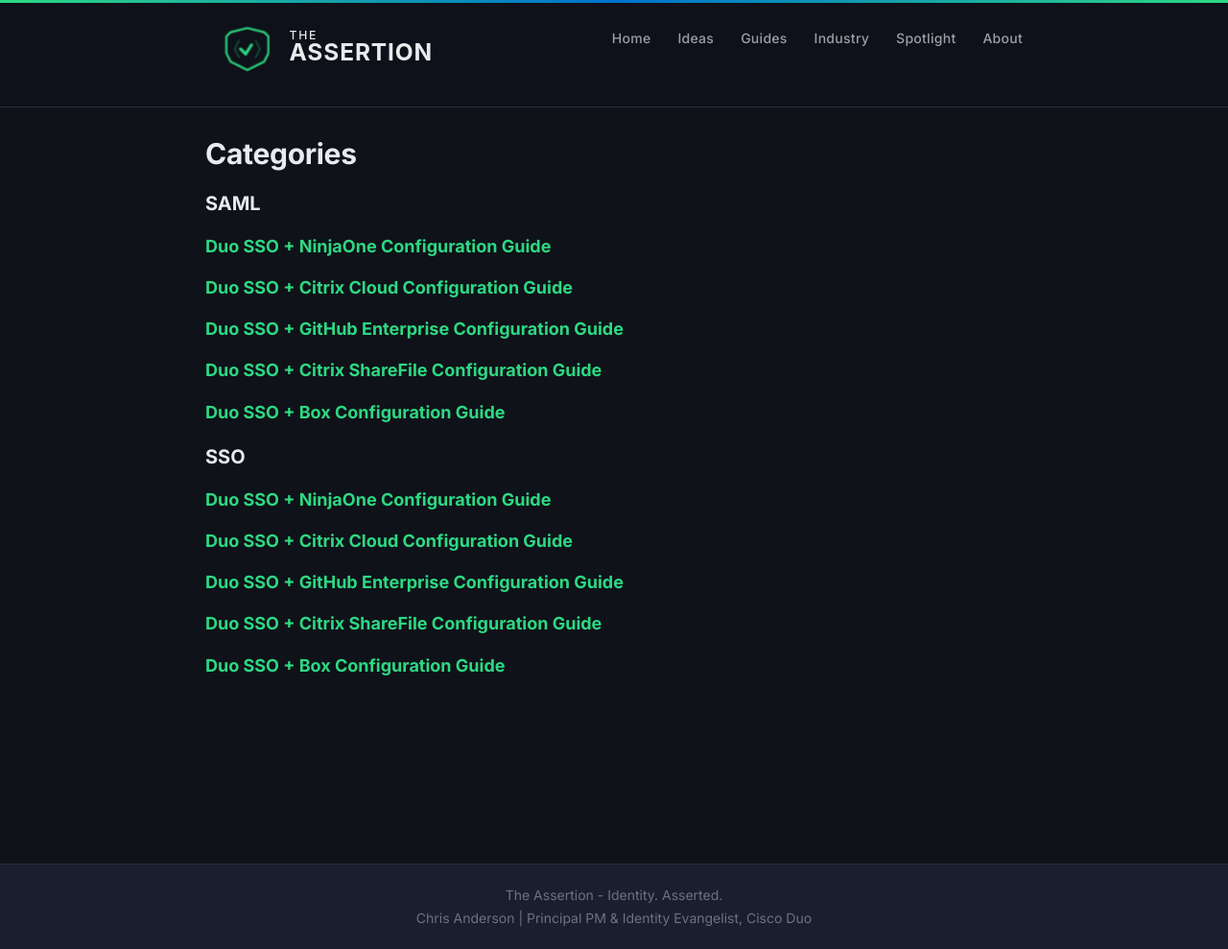
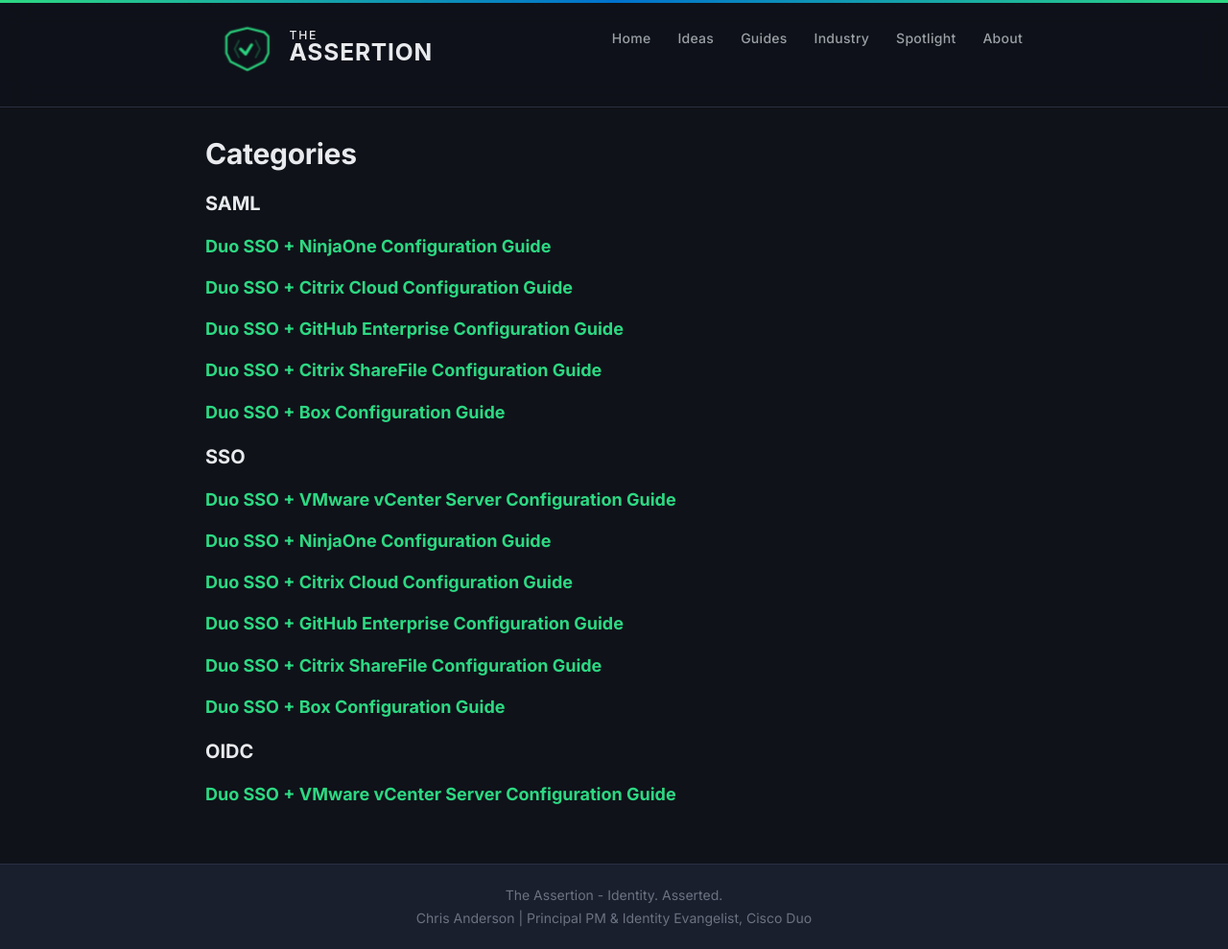
Before and after one commit to christophe81/christophe81.github.io, a Jekyll site: the page built from _pages/categories.md, in a window 1280 px wide and 989 px high. Shown: the whole window at 96% size. Built offline with Jekyll 4.4.1, drawn with Linux system fonts in a browser that asks for light colours; part of the change alters nothing that is shown.

Commit message:
Add Duo SSO + VMware vCenter OIDC integration guide
New guide covering Duo SSO OAuth 2.1/OIDC configuration for vCenter
Server identity federation, plus new OIDC Integrations section on
the Guides page.

Co-Authored-By: Claude Opus 4.6 <noreply@anthropic.com>

````diff
--- a/_pages/guides.html
+++ b/_pages/guides.html
@@ -65,3 +65,21 @@ permalink: /guides/
     </a>
   </div>
 </div>
+
+<div class="section">
+  <div class="section-header">
+    <h2>OIDC Integrations</h2>
+  </div>
+  <div class="guide-list">
+    <a href="{{ site.baseurl }}/Duo-SSO-VMware-vCenter/" class="guide-item">
+      <div class="guide-item-left">
+        <div class="guide-icon">SSO</div>
+        <div>
+          <h4>Duo SSO + VMware vCenter Server Configuration Guide</h4>
+          <div class="guide-desc">How to Configure Duo SSO (OAuth 2.1 / OIDC) for VMware vCenter Server Identity Federation</div>
+        </div>
+      </div>
+      <div class="guide-item-date">Apr 2026</div>
+    </a>
+  </div>
+</div>
--- /dev/null
+++ b/_posts/2026-4-3-Duo-SSO-VMware-vCenter.md
@@ -0,0 +1,242 @@
+---
+layout: post
+title: Duo SSO + VMware vCenter Server Configuration Guide
+categories: OIDC SSO
+excerpt_separator: <!--more-->
+---
+
+## How to Configure Duo SSO (OAuth 2.1 / OIDC) for VMware vCenter Server Identity Federation
+
+*All docs on this site are unofficial*
+
+### Prerequisites:
+1. You have a [VMware vCenter Server](https://www.vmware.com/products/vcenter.html) version 7.0 or later
+1. [Duo SSO](https://duo.com/docs/sso) is already configured with an authentication source
+1. vCenter Server can reach `sso-*.sso.duosecurity.com` on port 443
+1. Consistent DNS/FQDN resolution between vCenter and Duo SSO endpoints
+
+### Outline
+1. What's been tested
+1. Authentication flow overview
+1. SSO Configuration Steps
+1. User provisioning
+1. Assigning vSphere permissions
+1. Troubleshooting
+
+<!--more-->
+
+### What's been tested:
+
+This guide covers the OIDC-based Identity Provider Federation flow. The configuration approach below is derived from community-tested guides for non-listed OIDC providers (Authentik, Keycloak, Kanidm, Zitadel) that successfully integrate with vCenter using this same method.
+
+Sources referenced:
+- [Duo SSO OAuth 2.1 / OIDC documentation](https://duo.com/docs/sso-oauth-server)
+- [vCenter Identity Federation with Authentik](https://williamlam.com/2025/01/vcenter-server-identity-federation-with-authentik-identity-provider.html) — William Lam, January 2025
+- [vCenter Identity Federation with Keycloak (without SCIM)](https://williamlam.com/2025/01/vcenter-server-identity-federation-with-keycloak-identity-provider-without-scim.html) — William Lam, January 2025
+- [vCenter Identity Federation with Kanidm](https://williamlam.com/2025/04/vcenter-server-identity-federation-with-kanidm.html) — William Lam, April 2025
+- [vCenter Identity Federation with Zitadel](https://williamlam.com/2025/04/vcenter-server-identity-federation-with-zitadel.html) — William Lam, April 2025
+
+### How the Authentication Flow Works
+
+1. A user navigates to the vSphere Client login page and selects the federated identity login option
+2. vCenter redirects to Duo SSO's authorization endpoint
+3. The user authenticates via Duo (primary credentials + MFA via Universal Prompt)
+4. Duo redirects back to vCenter with an authorization code
+5. vCenter exchanges the code for tokens and establishes a session
+
+> **Note:** Authentication (AuthN) is handled by Duo SSO, but authorization (AuthZ) is still managed by vCenter Server. After configuring federation and provisioning users, you must assign vSphere permissions (roles) to those users or groups within vCenter.
+
+### SSO Configuration Steps
+
+#### Create a vCenter Application in Duo
+
+1. Login to your [Duo Admin Panel](https://admin.duosecurity.com)
+2. Navigate to **Applications → Application Catalog**
+3. Search for **OAuth 2.1 / OIDC - Single Sign-On** (labeled "SSO") and click **+ Add**
+4. Give it a descriptive name (e.g., "VMware vCenter Server")
+
+#### Create a Client
+
+1. Under the new application, click **Add Client**
+2. Enter a client name (e.g., "vCenter - prod")
+3. Duo will generate a **Client ID** and **Client Secret** — save both securely. The Client Secret is only shown once (it can be reset later via **Reset Client Secret**)
+
+#### Configure the Client
+
+**Grant Types:**
+
+Enable **Authorization Code** — this is the OAuth flow that vCenter uses for identity federation. Leave PKCE optional unless you have confirmed your vCenter version supports it.
+
+**Redirect URI:**
+
+Enter the vCenter redirect URI in this format:
+
+```
+https://<VCENTER_FQDN>/federation/t/CUSTOMER/auth/response/oauth2
+```
+
+Replace `<VCENTER_FQDN>` with your vCenter Server's fully qualified domain name. You will confirm the exact redirect URI from vCenter's SSO configuration screen in a later step.
+
+**Scopes:**
+
+Ensure the following scopes are available to the client:
+
+| Scope | Required | Purpose |
+|-------|----------|---------|
+| `openid` | Yes | Core OIDC — required for ID token issuance |
+| `profile` | Yes | Provides `name`, `given_name`, `family_name` claims |
+| `email` | Yes | Provides `email` claim |
+
+**Token Lifetime:**
+
+The default access token lifetime of 60 minutes works well for vCenter sessions. Refresh tokens are optional and not required for the vCenter federation flow.
+
+**User Access:**
+
+Under the application's **User Access** settings, choose which Duo groups can access this application, or allow all users. Ensure the users who need vCenter access are included.
+
+#### Record the OIDC Metadata
+
+From the application's **Metadata** section, note the following values. You'll enter these into vCenter in the next section.
+
+| Value | Where to Find It | Example |
+|-------|-------------------|---------|
+| **Client ID** | Metadata section | `DIABC123678901234567` |
+| **Client Secret** | Shown at client creation | *(save securely)* |
+| **Issuer URL** | Metadata section | `https://sso-abc1def2.sso.duosecurity.com/oidc/DIABC123678901234567` |
+| **OpenID Configuration URL** | Issuer URL + path | `https://sso-abc1def2.sso.duosecurity.com/oidc/DIABC123678901234567/.well-known/openid-configuration` |
+
+The OpenID Configuration URL is the discovery endpoint that vCenter uses to auto-discover all other endpoints (authorize, token, JWKS, userinfo).
+
+#### Configure vCenter Server — Open Identity Provider Configuration
+
+1. Log in to the vSphere Client as `administrator@vsphere.local`
+2. Navigate to **Administration → Single Sign-On → Configuration**
+3. Under **Identity Provider**, click **Change Provider**
+
+#### Select the Provider Type
+
+vCenter's identity federation wizard lists several named IdP options. Since Duo is not listed by name, select one of the generic-compatible options:
+
+- For **vCenter 8.x**: Select **PingFederate**
+- For **vCenter 7.x**: Select **Okta**
+
+> **Note:** These dropdown labels are cosmetic — the underlying federation mechanism is the same standard OIDC flow regardless of which named option you select. William Lam's community guides for Authentik, Keycloak, Kanidm, and Zitadel all use the PingFederate or Okta option to connect non-listed OIDC providers to vCenter.
+
+#### Enter Directory Information
+
+| Field | Value |
+|-------|-------|
+| **Directory Name** | A friendly name (e.g., "Duo SSO") |
+| **Domain Name(s)** | The email domain of your users (e.g., `company.com`) |
+
+> **Important:** Do not use the same domain name as vCenter's own SSO domain (`vsphere.local`). The domain(s) you enter here must match the email domain of the users being federated. Using a conflicting domain will cause user sync errors.
+
+#### Enter OIDC Configuration
+
+| vCenter Field | Duo Value |
+|---------------|-----------|
+| **Identity Provider Name** | A friendly name (e.g., "Duo SSO") |
+| **Client Identifier** | The **Client ID** from Duo |
+| **Shared Secret** | The **Client Secret** from Duo |
+| **OpenID Address** | The **OpenID Configuration URL** from Duo |
+
+#### Confirm the Redirect URI
+
+After entering the OIDC details, vCenter displays a **Redirect URI**. Copy this value and verify it matches what you entered in the Duo application. If it differs, update the redirect URI in your Duo application to match exactly.
+
+The expected format is:
+```
+https://<VCENTER_FQDN>/federation/t/CUSTOMER/auth/response/oauth2
+```
+
+#### TLS Certificate Chain
+
+If vCenter prompts for a certificate chain, provide the full TLS certificate chain for Duo's SSO endpoints. You can retrieve this using `openssl`:
+
+```
+openssl s_client -connect sso-abc1def2.sso.duosecurity.com:443 \
+  -showcerts </dev/null 2>/dev/null | openssl x509 -outform PEM
+```
+
+Replace the hostname with your Duo SSO endpoint from the Issuer URL.
+
+### User Provisioning
+
+After the OIDC federation is configured, vCenter displays a **SCIM tenant URL** and **secret token** for user and group provisioning.
+
+> **Important:** The Duo SSO OAuth 2.1 / OIDC application does not support automated SCIM 2.0 outbound provisioning (per the [Duo SSO OAuth 2.1/OIDC documentation](https://duo.com/docs/sso-oauth-server)). You cannot automatically sync users and groups from Duo into vCenter. Use one of the manual provisioning approaches below.
+
+#### Option A: Manual User Provisioning via vIDB Scripts (Recommended)
+
+vCenter's Identity Broker (vIDB) accepts user records via shell scripts. This is the same approach used to provision users from IdPs without SCIM support such as Keycloak, Kanidm, and Zitadel (per [William Lam's federation guides](https://williamlam.com/2025/01/vcenter-server-identity-federation-with-keycloak-identity-provider-without-scim.html)).
+
+1. **Prepare a CSV file** with the following format:
+
+```
+# Username, First Name, Last Name, Email, External Id
+jsmith, John, Smith, jsmith@company.com, <DUO_USER_ID>
+mjones, Mary, Jones, mjones@company.com, <DUO_USER_ID>
+```
+
+The **External ID** is the user's unique identifier in Duo. Find it in the Duo Admin Panel under **Users → [User] → User ID**.
+
+2. **Download the provisioning scripts** from William Lam's GitHub (referenced in his federation blog posts):
+  - `manual-scim-sync-users.sh` — publishes users to vIDB
+  - `manual-scim-remove-users.sh` — removes users from vIDB
+
+3. **Run the sync script** on the vCenter Server Appliance (VCSA):
+
+```
+./manual-scim-sync-users.sh 'administrator@vsphere.local' 'YourPassword' users.csv
+```
+
+4. **Repeat** whenever you add or remove users who need vCenter access.
+
+#### Option B: Intermediate SCIM Bridge
+
+If you have a SCIM-capable directory (e.g., Entra ID, Okta) that already syncs with Duo, you can configure that directory's SCIM provisioning to push users and groups to vCenter's SCIM endpoint directly. This is more complex but enables automated provisioning.
+
+### Assigning vSphere Permissions
+
+Federation handles authentication only. You must grant vSphere roles to federated users before they can access resources:
+
+1. In the vSphere Client, navigate to the inventory object where you want to assign permissions (e.g., a datacenter, cluster, or the root vCenter)
+2. Go to **Permissions** and click **Add**
+3. Change the domain dropdown to the directory name you configured (e.g., "Duo SSO")
+4. Search for the provisioned user or group
+5. Assign the appropriate vSphere role (e.g., Administrator, Read-Only, etc.)
+
+### Verify SSO
+
+1. Open a new browser window (or incognito session) and navigate to the vSphere Client at `https://<VCENTER_FQDN>/ui`
+2. You should see a login option for the federated identity provider alongside the traditional `vsphere.local` login
+3. Click the federated login option — you should be redirected to Duo SSO
+4. Authenticate with your primary credentials and complete MFA via the Duo Universal Prompt
+5. After successful authentication, you should be redirected back to the vSphere Client with an active session
+
+> **Tip:** The `administrator@vsphere.local` account always remains available via the local login option, ensuring you can recover access if federation is misconfigured.
+
+### Troubleshooting
+
+| Problem | Likely Cause | Solution |
+|---------|-------------|----------|
+| Redirect fails after Duo login | Redirect URI mismatch | Compare the redirect URI in Duo's client config with what vCenter displays. They must match exactly. |
+| "User not found" after authentication | User not provisioned in vIDB | Run the manual SCIM sync script to publish the user to vCenter |
+| Certificate error during setup | vCenter can't verify Duo's TLS chain | Import Duo's full certificate chain into vCenter's trust store |
+| User authenticates but has no permissions | Authorization not configured | Assign vSphere roles to the federated user or group |
+| Login page doesn't show federated option | Federation not fully configured | Verify all OIDC settings are saved and the identity provider is active in the SSO configuration |
+| Domain name conflict | Email domain matches `vsphere.local` | Use a distinct domain name that matches your users' actual email domain |
+
+### Reference: Duo SSO OIDC Endpoints
+
+All endpoints are relative to the Issuer URL (`https://sso-{id}.sso.duosecurity.com/oidc/{APP_ID}`):
+
+| Endpoint | Path |
+|----------|------|
+| Discovery | `/.well-known/openid-configuration` |
+| Authorization | `/authorize` |
+| Token | `/token` |
+| JWKS | `/jwks` |
+| UserInfo | `/userinfo` |
+| Token Introspection | `/token_introspection` |
````
